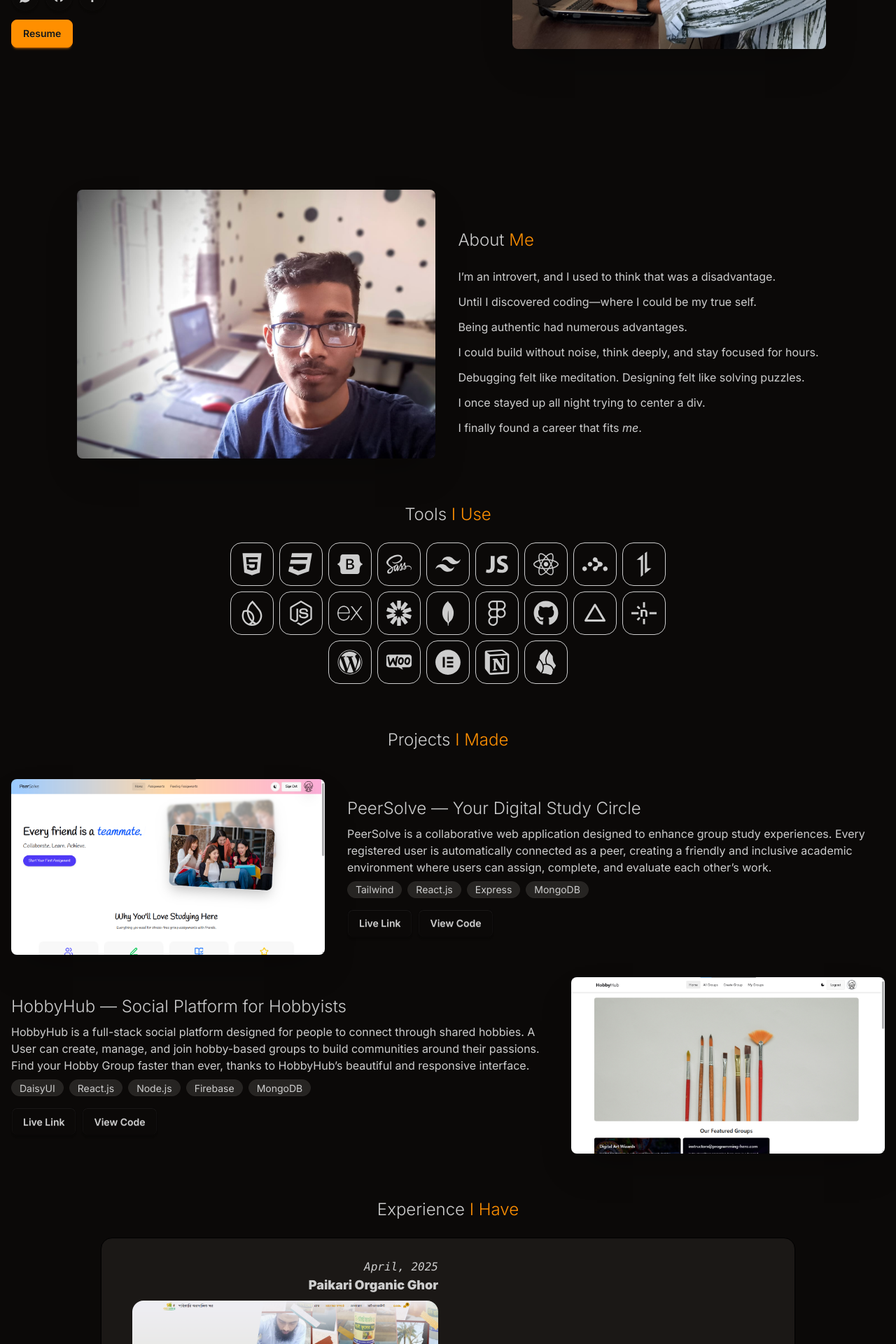
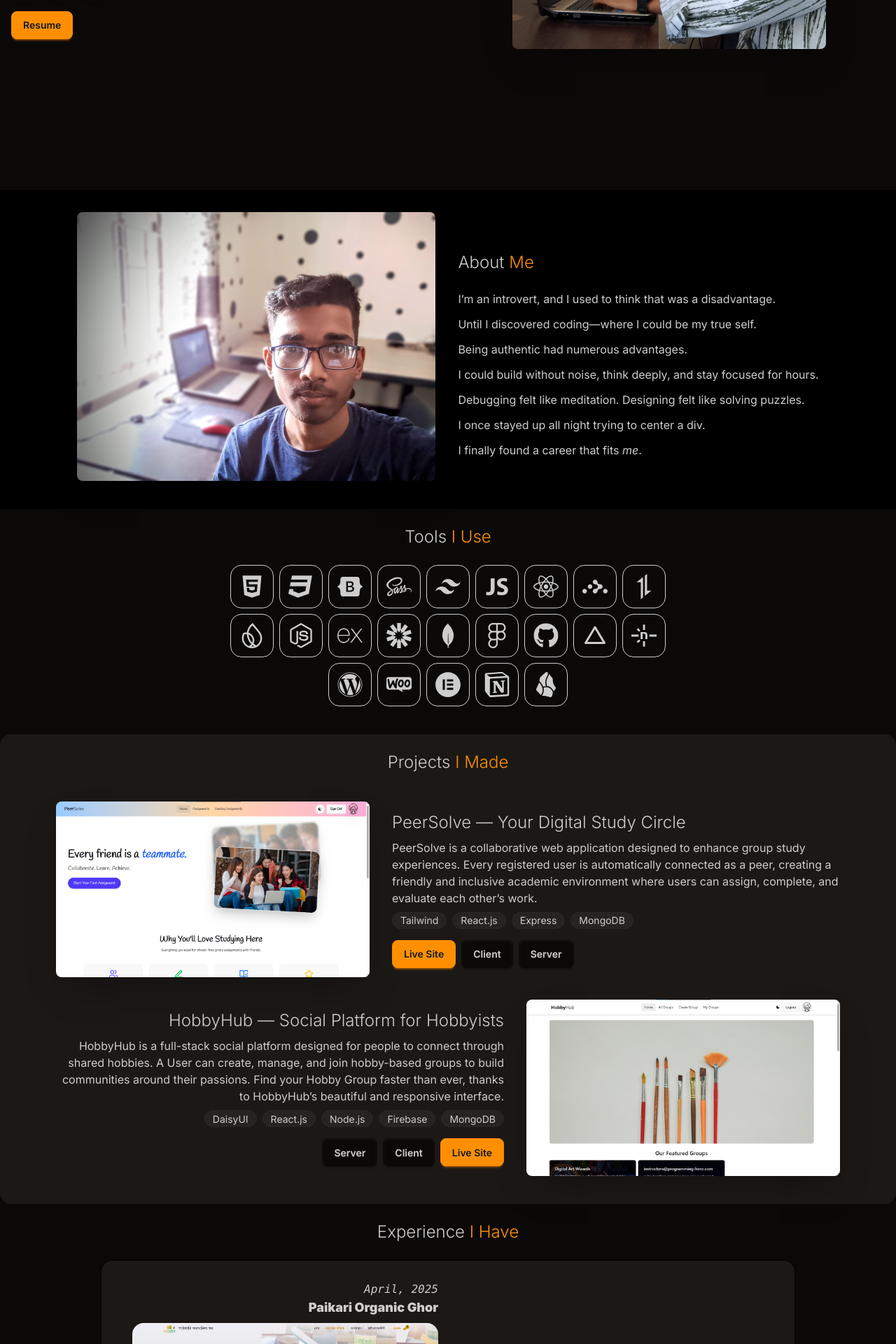
Before and after one commit to toimurhasan/my-portfolio, a React (Vite) app: page / in a window 1280 px wide. Shown: the part 529-2449 px from the top of the page at 70% size. Built offline with nearby package versions, Linux system fonts and the light colour scheme.

Commit message:
layout background color change

```diff
--- a/src/components/About.jsx
+++ b/src/components/About.jsx
@@ -2,7 +2,8 @@ import React from "react";
 
 const About = () => {
   return (
-    <section className="mt-10 lg:mt-0 pb-10 flex lg:gap-2 items-center justify-center max-w-7xl mx-auto px-4 flex-col lg:flex-row">
+    <section className="bg-base-300 pt-8 mt-10 lg:mt-0 pb-10  px-4 ">
+      <div className="flex lg:gap-2 items-center justify-center flex-col lg:flex-row max-w-7xl mx-auto">
         <div id="about" className=" justify-center">
           <img
             src="/about-me.jpeg"
@@ -26,6 +27,7 @@ const About = () => {
             </p>
           </div>
         </div>
+      </div>
     </section>
   );
 };
--- a/src/components/Hero.jsx
+++ b/src/components/Hero.jsx
@@ -15,9 +15,9 @@ const Hero = () => {
           <h4 className="py-1 italic">A Tool-Agnostic Full Stack Systems Developer</h4>
           <p className="pt-6">
             I'm a full stack web application developer who thrives on messy, real-world challenges.
-            I don’t like to cling to any single framework—I just pick the right tool for the job. I
-            love breaking chaos down into patterns and designing clean, functional systems that
-            actually solves the problem, not just look good on GitHub.
+            I don’t like to cling to any framework—I just pick the right tool for the job. I love
+            breaking chaos down into patterns and designing clean, functional systems that actually
+            solves the problem, not just look good on GitHub.
           </p>
           <div className="py-3 flex gap-2 sm:justify-center lg:justify-start">
             <Link
--- a/src/components/HobbyHub.jsx
+++ b/src/components/HobbyHub.jsx
@@ -9,7 +9,7 @@ const HobbyHub = () => {
         alt="Project Two"
         className="md:max-w-lg lg:max-w-md rounded-lg shadow-2xl object-cover"
       />
-      <div className="space-y-2 text-center lg:text-start">
+      <div className="space-y-2 text-center lg:text-end">
         <h3 className="text-2xl font-light ">HobbyHub — Social Platform for Hobbyists</h3>
         <p>
           HobbyHub is a full-stack social platform designed for people to connect through shared
@@ -17,23 +17,30 @@ const HobbyHub = () => {
           around their passions. Find your Hobby Group faster than ever, thanks to HobbyHub’s
           beautiful and responsive interface.
         </p>
-        <div className="flex gap-2 flex-wrap justify-center lg:justify-start">
+        <div className="flex gap-2 flex-wrap justify-center lg:justify-end">
           <div className="badge badge-soft ">DaisyUI</div>
           <div className="badge badge-soft ">React.js</div>
           <div className="badge badge-soft ">Node.js</div>
           <div className="badge badge-soft ">Firebase</div>
           <div className="badge badge-soft ">MongoDB</div>
         </div>
-        <div className="mt-4 space-x-2">
-          <Link to={"https://hobbyhub-tamim.web.app/"} target="_blank" className="btn">
-            Live Link
+        <div className="mt-4  flex gap-2 justify-center lg:justify-start lg:flex-row-reverse">
+          <Link to={"https://hobbyhub-tamim.web.app/"} target="_blank" className="btn btn-primary">
+            Live Site
           </Link>
           <Link
             to={"https://github.com/toimurhasan/hobbyhub-client"}
             target="_blank"
             className="btn"
           >
-            View Code
+            Client
+          </Link>
+          <Link
+            to={"https://github.com/toimurhasan/hobbyhub-server"}
+            target="_blank"
+            className="btn"
+          >
+            Server
           </Link>
         </div>
       </div>
--- a/src/components/Navbar.jsx
+++ b/src/components/Navbar.jsx
@@ -26,7 +26,7 @@ const Navbar = () => {
               <span
                 onClick={() => {
                   const element = document.getElementById("tools");
-                  const yOffset = -80; // Adjust this value as needed (e.g. height of your navbar)
+                  const yOffset = -60; // Adjust this value as needed (e.g. height of your navbar)
                   const y = element.getBoundingClientRect().top + window.pageYOffset + yOffset;
 
                   window.scrollTo({ top: y, behavior: "smooth" });
--- a/src/components/PeerSolve.jsx
+++ b/src/components/PeerSolve.jsx
@@ -23,16 +23,23 @@ const PeerSolve = () => {
           <div className="badge badge-soft ">Express</div>
           <div className="badge badge-soft ">MongoDB</div>
         </div>
-        <div className="mt-4 space-x-2">
-          <Link to={"https://peersolve.web.app/"} target="_blank" className="btn">
-            Live Link
+        <div className="mt-4  flex gap-2 justify-center lg:justify-start">
+          <Link to={"https://peersolve.web.app/"} target="_blank" className="btn btn-primary">
+            Live Site
           </Link>
           <Link
             to={"https://github.com/toimurhasan/peersolve-client/"}
             target="_blank"
             className="btn"
           >
-            View Code
+            Client
+          </Link>
+          <Link
+            to={"https://github.com/toimurhasan/peersolve-server/"}
+            target="_blank"
+            className="btn"
+          >
+            Server
           </Link>
         </div>
       </div>
--- a/src/components/Projects.jsx
+++ b/src/components/Projects.jsx
@@ -3,7 +3,10 @@ import HobbyHub from "./HobbyHub";
 
 const Projects = () => {
   return (
-    <section id="projects" className="pb-10 px-4 max-w-7xl mx-auto">
+    <section
+      id="projects"
+      className="pb-10 px-4 lg:px-20 max-w-7xl mx-auto bg-base-100 xl:rounded-2xl"
+    >
       <h3 className="text-center py-6 text-2xl font-light mb-4">
         Projects <span className="text-primary">I Made</span>
       </h3>
```
Lines whose indentation alone changed are shown as unchanged.
